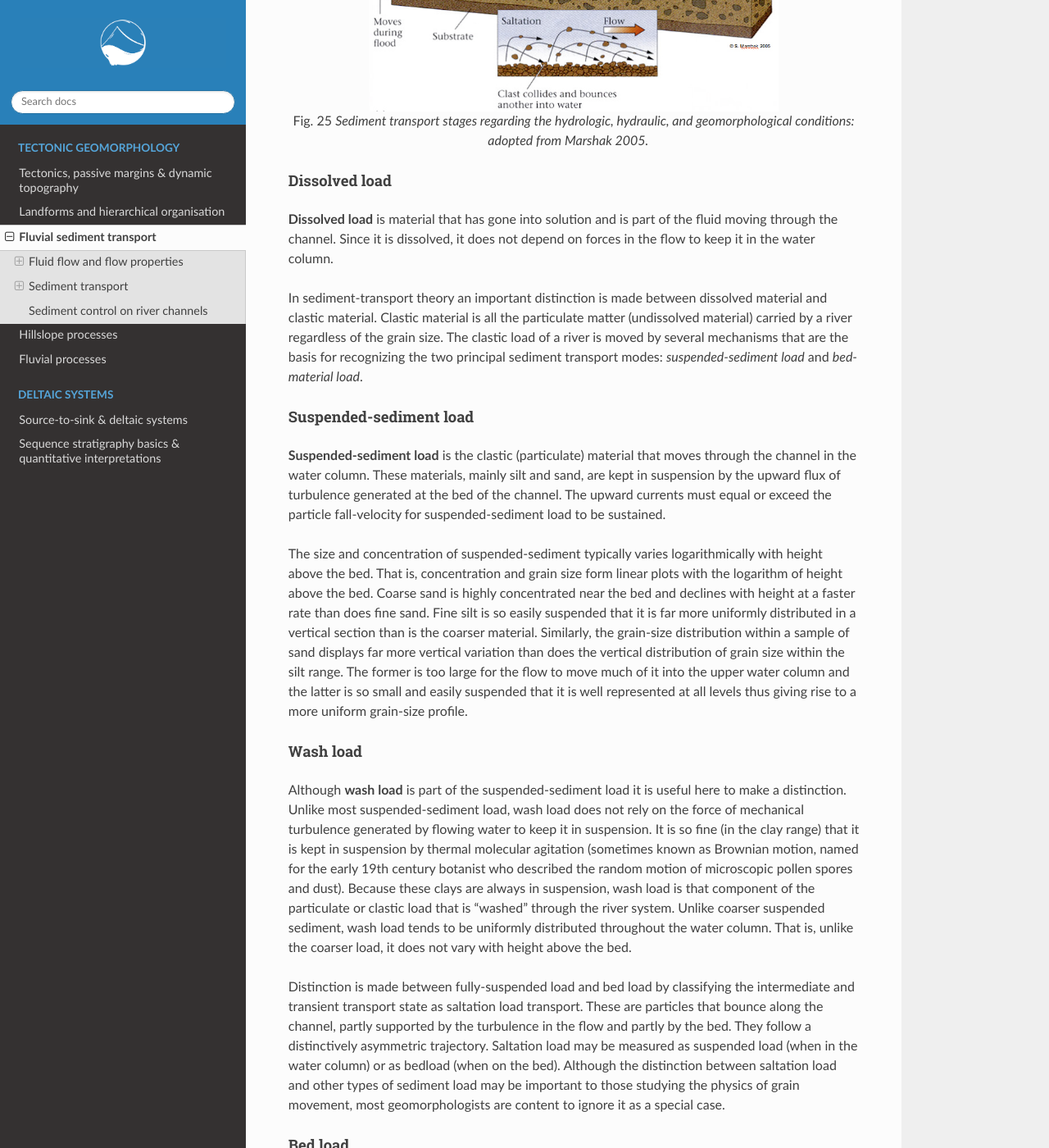
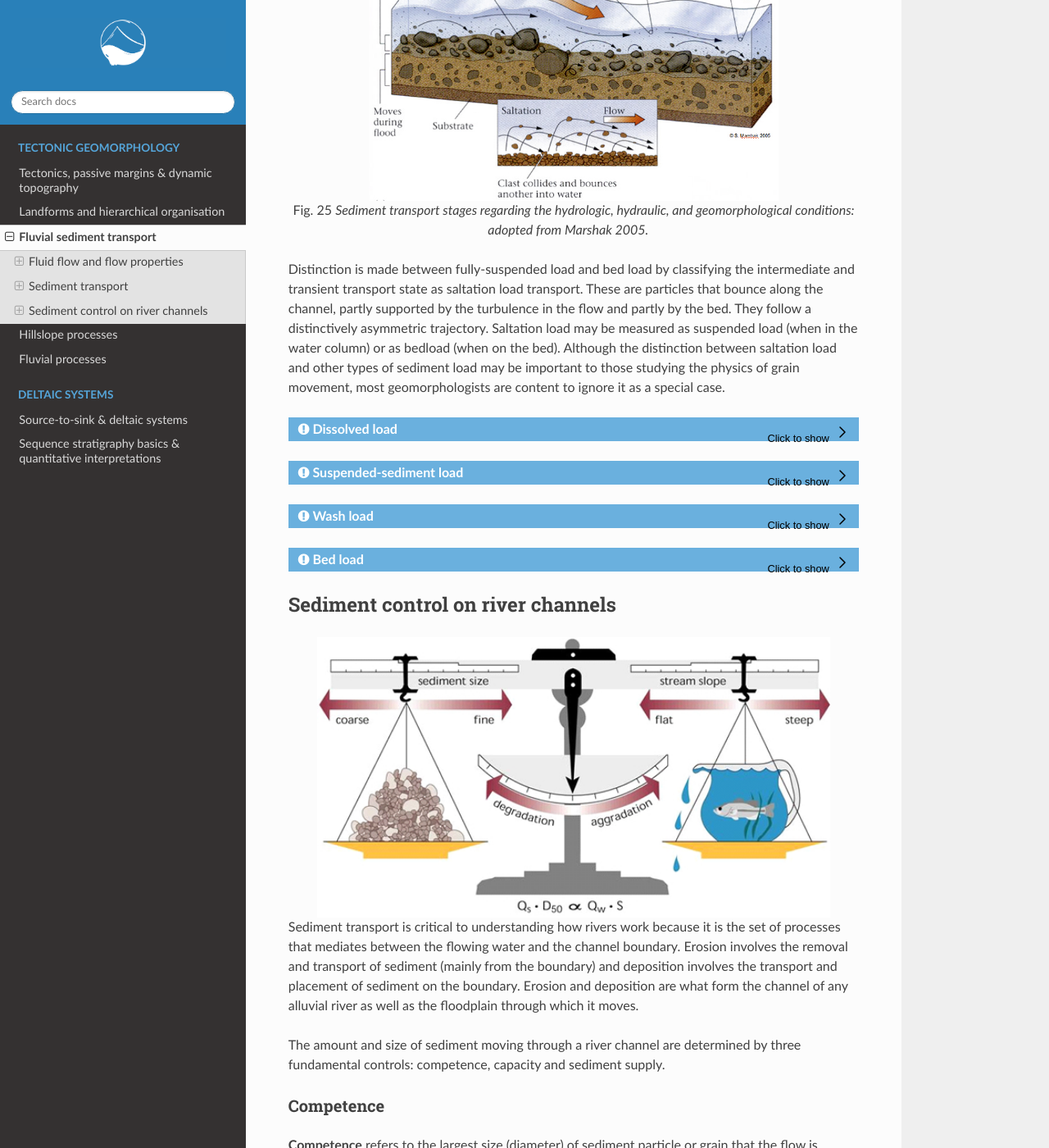
Before and after one commit to TristanSalles/EarthSurface, a Sphinx documentation site: the page built from docs/sedtransport.rst, in a window 1280 px wide and 1400 px high, scrolled down 7619 px. Shown: the whole window at 82% size. Built offline with Sphinx 7.4.7 and the Read the Docs theme 2.0.0, drawn with Linux system fonts in a browser that asks for light colours; the version number could not be read and is left out; some of the changed lines change nothing that is shown; some of the changed text lies outside the part shown.

Commit message:
add content

```diff
--- a/docs/sedtransport.rst
+++ b/docs/sedtransport.rst
@@ -120,6 +120,7 @@ Within the boundary layer, right next to the surface, a laminar sublayer is pres
 Sediment transport
 -------------------------------
 
+
 Bed shear stress
 ************************************************
 
@@ -195,16 +196,18 @@ The plot shows the areas where grains of different sizes are left on the bed, wh
 Sediment properties
 ********************************
 
-.. figure:: images/sedproperties.jpg.jpg
+The fundamental properties of a sediment particle, especially with regard to potential transport, are size, shape, and composition. A population of mixed-size particles, typically found in nature, is usually described in terms of the statistical or graphical mean, sorting, skewness, and kurtosis of an appropriate sample.
+
+.. figure:: images/sedproperties.jpg
    :width: 85 %
    :alt: Sediment properties
    :align: center
 
 
-Transport types
+The different modes of transport
 ********************************
 
-The sediment load of a river is transported in various ways although these distinctions are to some extent arbitrary and not always very practical in the sense that not all of the components can be separated in practice:
+The sediment load of a river is transported in various ways although these distinctions are to some extent arbitrary and not always very practical in the sense that not all of the components can be clearly separated:
 
 1. Dissolved load
 2. Suspended load
@@ -220,38 +223,50 @@ The sediment load of a river is transported in various ways although these disti
 
    Sediment transport stages regarding the hydrologic, hydraulic, and geomorphological conditions: adopted from Marshak 2005.
 
-Dissolved load
-^^^^^^^^^^^^^^^^^^^^^^^^^^
+Distinction is made between fully-suspended load and bed load by classifying the intermediate and transient transport state as saltation load transport. These are particles that bounce along the channel, partly supported by the turbulence in the flow and partly by the bed. They follow a distinctively asymmetric trajectory. Saltation load may be measured as suspended load (when in the water column) or as bedload (when on the bed). Although the distinction between saltation load and other types of sediment load may be important to those studying the physics of grain movement, most geomorphologists are content to ignore it as a special case.
 
-**Dissolved load** is material that has gone into solution and is part of the fluid moving through the channel. Since it is dissolved, it does not depend on forces in the flow to keep it in the water column.
+..  admonition:: Dissolved load
+    :class: toggle
 
-In sediment-transport theory an important distinction is made between dissolved material and clastic material. Clastic material is all the particulate matter (undissolved material) carried by a river regardless of the grain size. The clastic load of a river is moved by several mechanisms that are the basis for recognizing the two principal sediment transport modes: *suspended-sediment load* and *bed-material load*.
+    **Dissolved load** is material that has gone into solution and is part of the fluid moving through the channel. Since it is dissolved, it does not depend on forces in the flow to keep it in the water column.
 
-Suspended-sediment load
-^^^^^^^^^^^^^^^^^^^^^^^^^^
-
-**Suspended-sediment load** is the clastic (particulate) material that moves through the channel in the water column. These materials, mainly silt and sand, are kept in suspension by the upward flux of turbulence generated at the bed of the channel. The upward currents must equal or exceed the particle fall-velocity for suspended-sediment load to be sustained.
-
-The size and concentration of suspended-sediment typically varies logarithmically with height above the bed. That is, concentration and grain size form linear plots with the logarithm of height above the bed. Coarse sand is highly concentrated near the bed and declines with height at a faster rate than does fine sand. Fine silt is so easily suspended that it is far more uniformly distributed in a vertical section than is the coarser material. Similarly, the grain-size distribution within a sample of sand displays far more vertical variation than does the vertical distribution of grain size within the silt range. The former is too large for the flow to move much of it into the upper water column and the latter is so small and easily suspended that it is well represented at all levels thus giving rise to a more uniform grain-size profile.
+    In sediment-transport theory an important distinction is made between dissolved material and clastic material. Clastic material is all the particulate matter (undissolved material) carried by a river regardless of the grain size. The clastic load of a river is moved by several mechanisms that are the basis for recognizing the two principal sediment transport modes: *suspended-sediment load* and *bed-material load*.
 
 
-Wash load
-^^^^^^^^^^^^^^^^^^^^^^^^^^
+..  admonition:: Suspended-sediment load
+    :class: toggle
 
-Although **wash load** is part of the suspended-sediment load it is useful here to make a distinction. Unlike most suspended-sediment load, wash load does not rely on the force of mechanical turbulence generated by flowing water to keep it in suspension. It is so fine (in the clay range) that it is kept in suspension by thermal molecular agitation (sometimes known as Brownian motion, named for the early 19th century botanist who described the random motion of microscopic pollen spores and dust). Because these clays are always in suspension, wash load is that component of the particulate or clastic load that is “washed” through the river system. Unlike coarser suspended sediment, wash load tends to be uniformly distributed throughout the water column. That is, unlike the coarser load, it does not vary with height above the bed.
+    **Suspended-sediment load** is the clastic (particulate) material that moves through the channel in the water column. These materials, mainly silt and sand, are kept in suspension by the upward flux of turbulence generated at the bed of the channel. The upward currents must equal or exceed the particle fall-velocity for suspended-sediment load to be sustained.
 
-Distinction is made between fully-suspended load and bed load by classifying the intermediate and transient transport state as saltation load transport. These are particles that bounce along the channel, partly supported by the turbulence in the flow and partly by the bed. They follow a distinctively asymmetric trajectory. Saltation load may be measured as suspended load (when in the water column) or as bedload (when on the bed). Although the distinction between saltation load and other types of sediment load may be important to those studying the physics of grain movement, most geomorphologists are content to ignore it as a special case.
+    The size and concentration of suspended-sediment typically varies logarithmically with height above the bed. That is, concentration and grain size form linear plots with the logarithm of height above the bed. Coarse sand is highly concentrated near the bed and declines with height at a faster rate than does fine sand. Fine silt is so easily suspended that it is far more uniformly distributed in a vertical section than is the coarser material. Similarly, the grain-size distribution within a sample of sand displays far more vertical variation than does the vertical distribution of grain size within the silt range. The former is too large for the flow to move much of it into the upper water column and the latter is so small and easily suspended that it is well represented at all levels thus giving rise to a more uniform grain-size profile.
 
 
-Bed load
-^^^^^^^^^^^^^^^^^^^^^^^^^^
+..  admonition:: Wash load
+    :class: toggle
 
-**Bed load** is the clastic (particulate) material that moves through the channel fully supported by the channel bed itself. These materials, mainly sand and gravel, are kept in motion (rolling and sliding) by the shear stress acting at the boundary. Unlike the suspended load, the bed-load component is almost always capacity limited (that is, a function of hydraulics rather than supply). A distinction is often made between the bed-material load and the bed load.
+    Although **wash load** is part of the suspended-sediment load it is useful here to make a distinction. Unlike most suspended-sediment load, wash load does not rely on the force of mechanical turbulence generated by flowing water to keep it in suspension. It is so fine (in the clay range) that it is kept in suspension by thermal molecular agitation (sometimes known as Brownian motion, named for the early 19th century botanist who described the random motion of microscopic pollen spores and dust). Because these clays are always in suspension, wash load is that component of the particulate or clastic load that is “washed” through the river system. Unlike coarser suspended sediment, wash load tends to be uniformly distributed throughout the water column. That is, unlike the coarser load, it does not vary with height above the bed.
 
-**Bed-material load** is that part of the sediment load found in appreciable quantities in the bed (generally > 0.062 mm in diameter) and is collected in a bed-load sampler. That is, the bed material is the source of this load component and it includes particles that slide and roll along the bed (in bed-load transport) but also those near the bed transported in saltation or suspension. Bed load, strictly defined, is just that component of the moving sediment that is supported by the bed (and not by the flow).
+
+..  admonition:: Bed load
+    :class: toggle
+
+    **Bed load** is the clastic (particulate) material that moves through the channel fully supported by the channel bed itself. These materials, mainly sand and gravel, are kept in motion (rolling and sliding) by the shear stress acting at the boundary. Unlike the suspended load, the bed-load component is almost always capacity limited (that is, a function of hydraulics rather than supply). A distinction is often made between the bed-material load and the bed load.
+
+    **Bed-material load** is that part of the sediment load found in appreciable quantities in the bed (generally > 0.062 mm in diameter) and is collected in a bed-load sampler. That is, the bed material is the source of this load component and it includes particles that slide and roll along the bed (in bed-load transport) but also those near the bed transported in saltation or suspension. Bed load, strictly defined, is just that component of the moving sediment that is supported by the bed (and not by the flow).
+
+
 
 Sediment control on river channels
 -----------------------------------
+
+
+.. figure:: images/lanescale.png
+   :width: 90 %
+   :alt: Lift & drag forces acting on a submerged particle.
+   :align: center
+
+    Lane Diagram (from E.W. Lane 1955)
+
 
 Sediment transport is critical to understanding how rivers work because
 it is the set of processes that mediates between the flowing water
@@ -266,17 +281,17 @@ determined by three fundamental controls: competence, capacity and
 sediment supply.
 
 Competence
-^^^^^^^^^^^^^^^^^^^^^^^^^^
+********************************
 
 **Competence** refers to the largest size (diameter) of sediment particle or grain that the flow is capable of moving; it is a hydraulic limitation. If a river is sluggish and moving very slowly it simply may not have the power to mobilise and transport sediment of a given size even though such sediment is available to transport. So a river may be competent or incompetent with respect to a given grain size. If it is incompetent it will not transport sediment of the given size. If it is competent it may transport sediment of that size if such sediment is available (that is, the river is not supply-limited).
 
 Capacity
-^^^^^^^^^^^^^^^^^^^^^^^^^^
+********************************
 
 **Capacity** refers to the maximum amount of sediment of a given size that a stream can transport in traction as bedload. Given a supply of sediment, capacity depends on channel gradient, discharge and the calibre of the load (the presence of fines may increase fluid density and increase capacity; the presence of large particles may obstruct the flow and reduce capacity). Capacity transport is the competence-limited sediment transport (mass per unit time) predicted by all sediment transport equations, examples of which we will examine below. Capacity transport only occurs when sediment supply is abundant (non-limiting).
 
 Sediment supply
-^^^^^^^^^^^^^^^^^^^^^^^^^^
+********************************
 
 **Sediment supply** refers to the amount and size of sediment available for sediment transport. Capacity transport for a given grain size is only achieved if the supply of that calibre of sediment is not limiting (that is, the maximum amount of sediment a stream is capable of transporting is actually available). Because of these two different potential constraints (hydraulics and sediment supply) distinction is often made between supply-limited and capacity-limited transport. Most rivers probably function in a sediment-supply limited condition although we often assume that this is not the case.
 
```
Also changed, not shown: docs/images/lanescale.png (added).
